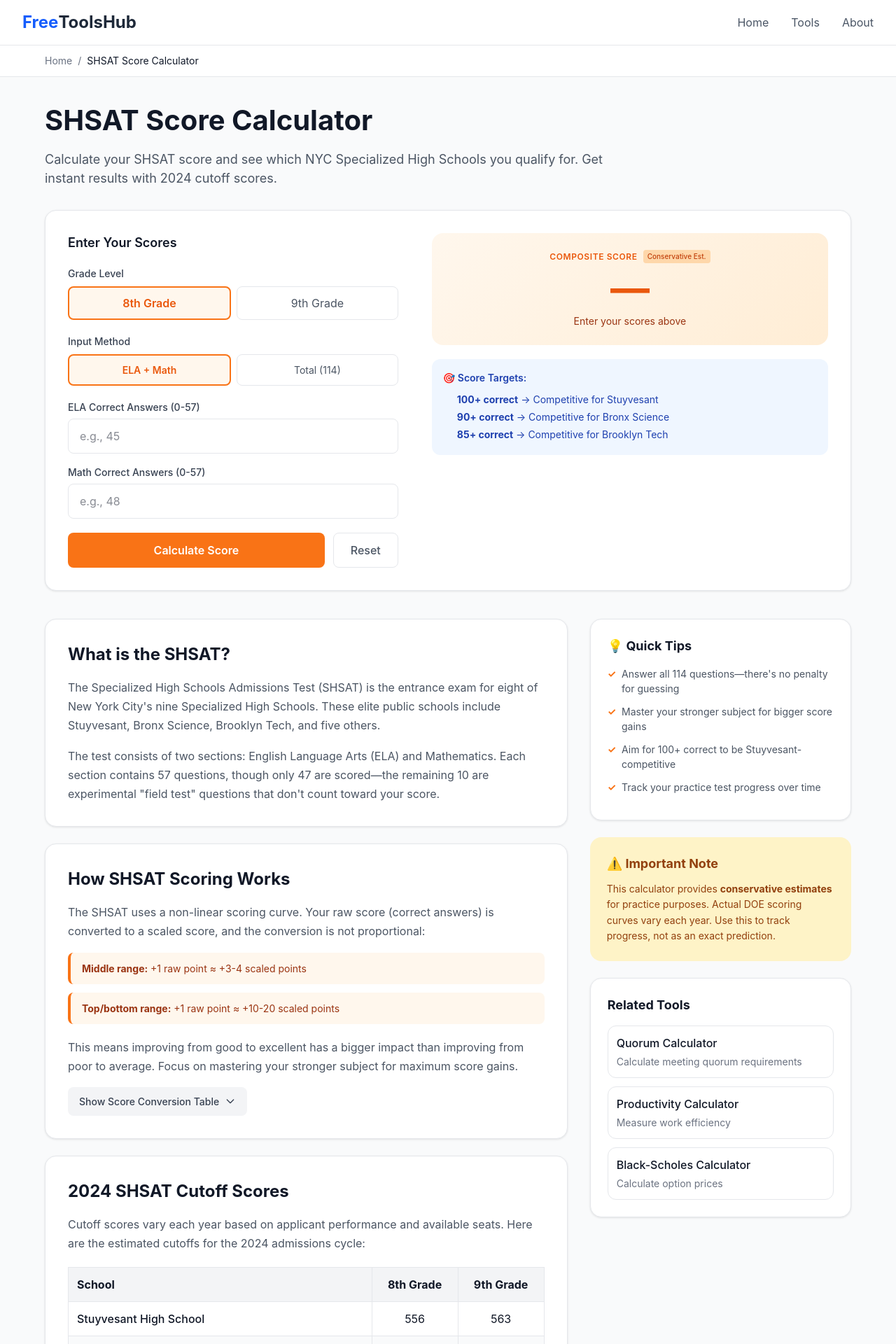
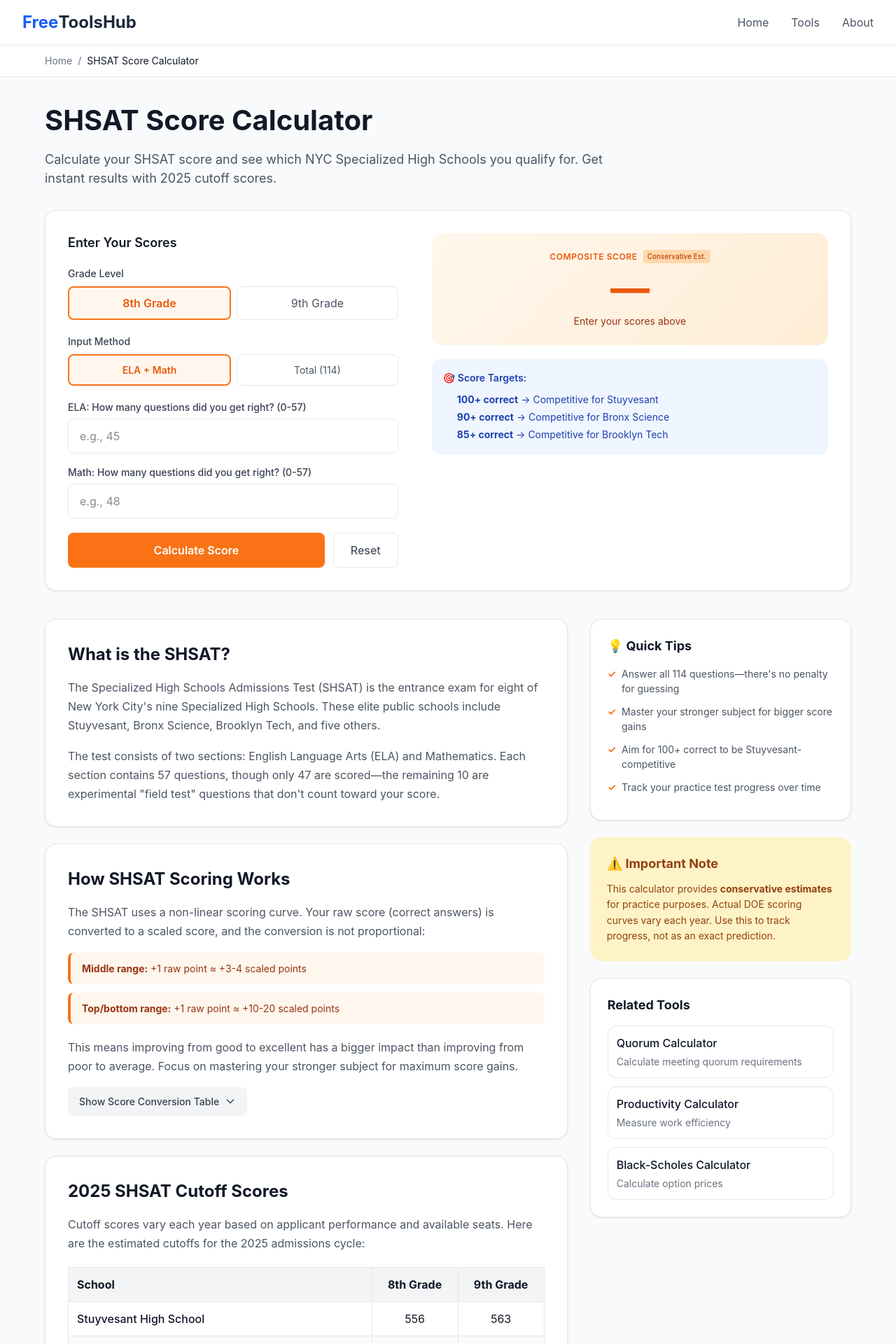
Before and after one commit to kekelele19851224-lgtm/free-tools-hub, a Next.js app: page /shsat-score-calculator in a window 1280 px wide. Shown: the top 1920 px of the page at 70% size. Built offline with nearby package versions, Linux system fonts and the light colour scheme.

Commit message:
Update SHSAT calculator: clearer labels + 2025 cutoffs

```diff
--- a/app/shsat-score-calculator/page.tsx
+++ b/app/shsat-score-calculator/page.tsx
@@ -14,7 +14,7 @@ const scoreConversionTable: { [key: number]: number } = {
   50: 297, 51: 306, 52: 315, 53: 323, 54: 333, 55: 344, 56: 355, 57: 365
 };
 
-// 8所特殊高中及其 cutoff 分数 (2024年数据)
+// 8所特殊高中及其 cutoff 分数 (2025年数据)
 const schools = [
   { name: "Stuyvesant High School", cutoff8: 556, cutoff9: 563, abbr: "Stuy" },
   { name: "Bronx High School of Science", cutoff8: 518, cutoff9: 525, abbr: "BxSci" },
@@ -203,7 +203,7 @@ export default function SHSATScoreCalculator() {
             SHSAT Score Calculator
           </h1>
           <p style={{ fontSize: "1.125rem", color: "#4B5563", maxWidth: "800px" }}>
-            Calculate your SHSAT score and see which NYC Specialized High Schools you qualify for. Get instant results with 2024 cutoff scores.
+            Calculate your SHSAT score and see which NYC Specialized High Schools you qualify for. Get instant results with 2025 cutoff scores.
           </p>
         </div>
 
@@ -308,7 +308,7 @@ export default function SHSATScoreCalculator() {
                 <>
                   <div style={{ marginBottom: "16px" }}>
                     <label style={{ display: "block", fontSize: "0.875rem", fontWeight: "500", color: "#374151", marginBottom: "6px" }}>
-                      ELA Correct Answers (0-57)
+                      ELA: How many questions did you get right? (0-57)
                     </label>
                     <input
                       type="number"
@@ -329,7 +329,7 @@ export default function SHSATScoreCalculator() {
                   </div>
                   <div style={{ marginBottom: "20px" }}>
                     <label style={{ display: "block", fontSize: "0.875rem", fontWeight: "500", color: "#374151", marginBottom: "6px" }}>
-                      Math Correct Answers (0-57)
+                      Math: How many questions did you get right? (0-57)
                     </label>
                     <input
                       type="number"
@@ -469,7 +469,7 @@ export default function SHSATScoreCalculator() {
                   padding: "16px"
                 }}>
                   <p style={{ fontSize: "0.75rem", fontWeight: "600", color: "#6B7280", textTransform: "uppercase", marginBottom: "12px" }}>
-                    {gradeLevel}th Grade Admission Results (2024 Cutoffs)
+                    {gradeLevel}th Grade Admission Results (2025 Cutoffs)
                   </p>
                   <div style={{ display: "flex", flexDirection: "column", gap: "8px" }}>
                     {schools.map((school, index) => {
@@ -678,7 +678,7 @@ export default function SHSATScoreCalculator() {
               )}
             </div>
 
-            {/* 2024 Cutoff Scores */}
+            {/* 2025 Cutoff Scores */}
             <div style={{
               backgroundColor: "white",
               borderRadius: "16px",
@@ -687,10 +687,10 @@ export default function SHSATScoreCalculator() {
               padding: "32px"
             }}>
               <h2 style={{ fontSize: "1.5rem", fontWeight: "bold", color: "#111827", marginBottom: "16px" }}>
-                2024 SHSAT Cutoff Scores
+                2025 SHSAT Cutoff Scores
               </h2>
               <p style={{ color: "#4B5563", marginBottom: "20px", lineHeight: "1.7" }}>
-                Cutoff scores vary each year based on applicant performance and available seats. Here are the estimated cutoffs for the 2024 admissions cycle:
+                Cutoff scores vary each year based on applicant performance and available seats. Here are the estimated cutoffs for the 2025 admissions cycle:
               </p>
 
               <div style={{ overflowX: "auto" }}>
```
